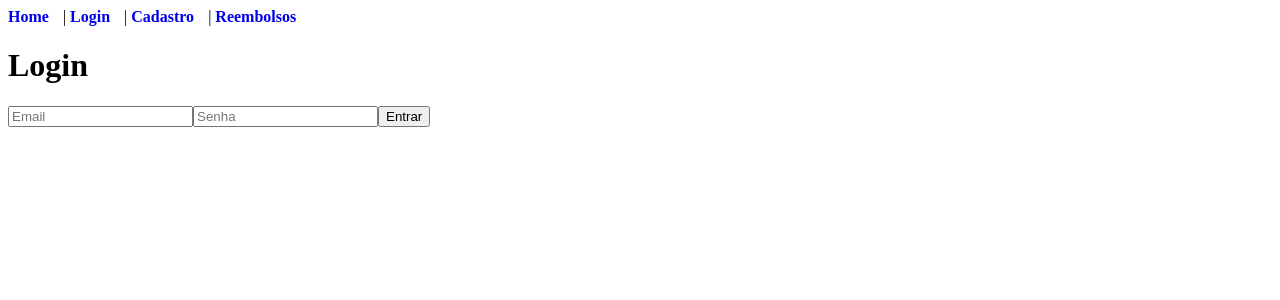
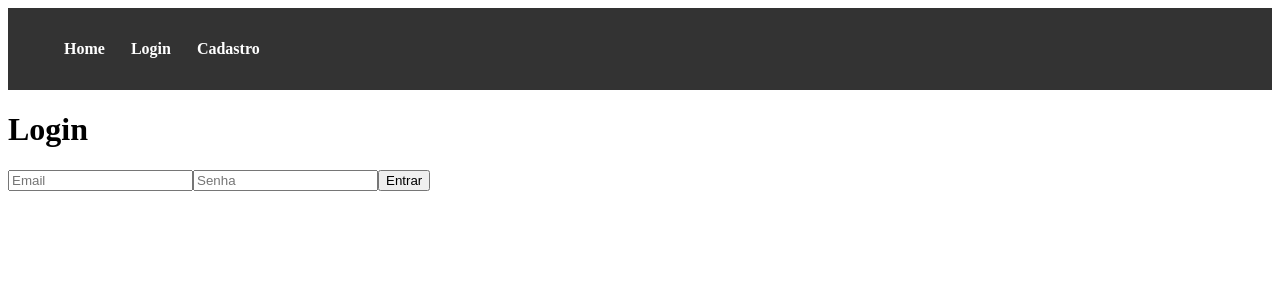
Before and after one commit to tiagorahal/reembolso, a Vue app: page /login in a window 1280 px wide. Shown: the top 300 px of the page. Built offline with nearby package versions, Linux system fonts and the light colour scheme.

Commit message:
Make navbar dinamic

```diff
--- a/src/App.vue
+++ b/src/App.vue
@@ -1,20 +1,18 @@
 <template>
   <div>
-    <nav>
-      <router-link to="/">Home</router-link> |
-      <router-link to="/login">Login</router-link> |
-      <router-link to="/signup">Cadastro</router-link> |
-      <router-link to="/reembolsos">Reembolsos</router-link>
-    </nav>
-
+    <Navbar />
     <router-view />
   </div>
 </template>
 
 <script>
+import Navbar from "./components/Navbar.vue";
+
 export default {
+  components: { Navbar },
   name: "App"
 };
+
 </script>
 
 <style>
--- a/src/components/Navbar.vue
+++ b/src/components/Navbar.vue
@@ -5,42 +5,35 @@
       <li v-if="!isLoggedIn"><router-link to="/login">Login</router-link></li>
       <li v-if="!isLoggedIn"><router-link to="/signup">Cadastro</router-link></li>
       <li v-if="isLoggedIn"><router-link to="/reembolsos">Reembolsos</router-link></li>
-      <li v-if="isLoggedIn"><button @click="logout">Sair</button></li>
+      <li v-if="isLoggedIn"><button @click="logout">Logout</button></li>
     </ul>
   </nav>
 </template>
 
 <script>
 import Cookies from "js-cookie";
-import { ref, onMounted, watchEffect } from "vue";
+import { ref, watchEffect } from "vue";
 import { useRouter } from "vue-router";
 
 export default {
   setup() {
-    const isLoggedIn = ref(false);
+    const isLoggedIn = ref(!!Cookies.get("access-token"));
     const router = useRouter();
 
-    const checkLoginStatus = () => {
-      const token = Cookies.get("access-token");
-      const client = Cookies.get("client");
-      const uid = Cookies.get("uid");
-
-      isLoggedIn.value = !!(token && client && uid);
-    };
+    watchEffect(() => {
+      isLoggedIn.value = !!Cookies.get("access-token");
+    });
 
     const logout = () => {
       Cookies.remove("access-token");
       Cookies.remove("client");
       Cookies.remove("uid");
       isLoggedIn.value = false;
-      router.push("/");
+      router.push("/login");
     };
 
-    onMounted(checkLoginStatus);
-    watchEffect(checkLoginStatus);
-
     return { isLoggedIn, logout };
-  },
+  }
 };
 </script>
 
--- a/src/views/HomeView.vue
+++ b/src/views/HomeView.vue
@@ -1,6 +1,23 @@
 <template>
   <div>
     <h1>Bem-vindo ao Sistema de Reembolsos</h1>
-    <router-link to="/login">Fazer Login</router-link>
+    <router-link v-if="!isLoggedIn" to="/login">Fazer Login</router-link>
   </div>
 </template>
+
+<script>
+import Cookies from "js-cookie";
+import { ref, watchEffect } from "vue";
+
+export default {
+  setup() {
+    const isLoggedIn = ref(!!Cookies.get("access-token"));
+
+    watchEffect(() => {
+      isLoggedIn.value = !!Cookies.get("access-token");
+    });
+
+    return { isLoggedIn };
+  }
+};
+</script>
--- a/src/views/LoginView.vue
+++ b/src/views/LoginView.vue
@@ -12,6 +12,7 @@
 
 <script>
 import api from "../api";
+import Cookies from "js-cookie";
 import { useRouter } from "vue-router";
 
 export default {
@@ -20,6 +21,7 @@ export default {
   },
   setup() {
     const router = useRouter();
+
     return { router };
   },
   methods: {
@@ -31,16 +33,19 @@ export default {
         });
 
         console.log("Login bem-sucedido!", response.data);
-        this.message = "Login realizado com sucesso! Redirecionando...";
+        this.message = "Login realizado com sucesso!";
 
-        setTimeout(() => {
-          this.router.push("/reembolsos");
-        }, 1000);
+        Cookies.set("access-token", response.headers["access-token"]);
+        Cookies.set("client", response.headers["client"]);
+        Cookies.set("uid", response.headers["uid"]);
+
+        window.location.href = "/reembolsos";
       } catch (error) {
         console.error("Erro no login", error.response);
         this.message = "Erro ao fazer login. Verifique suas credenciais.";
       }
     },
   },
+
 };
 </script>
```
